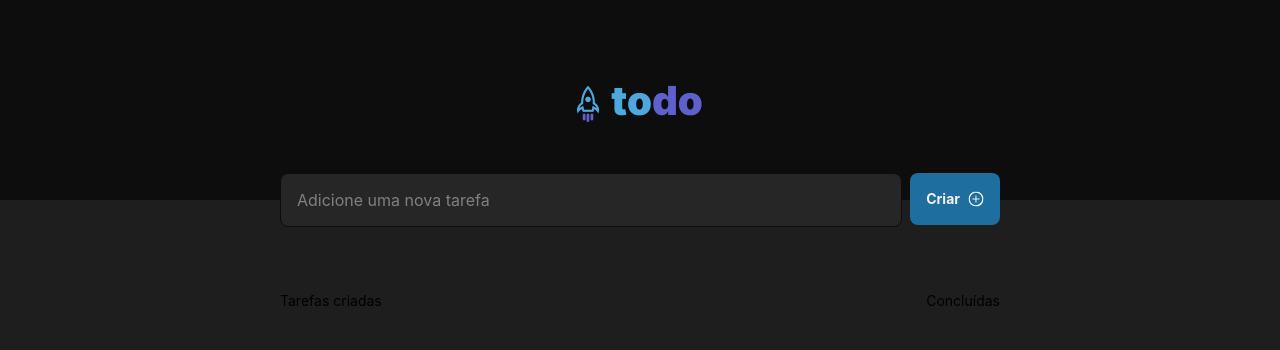
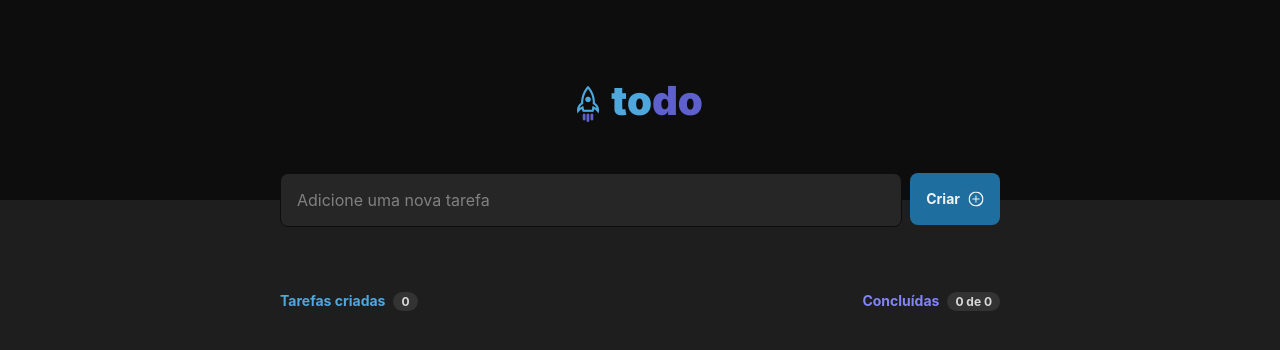
Before and after one commit to luizfvital/todo-list, a React (Vite) app: page / in a window 1280 px wide. Shown: the top 350 px of the page. Built offline with nearby package versions, Linux system fonts and the light colour scheme.

Commit message:
add status

```diff
--- a/src/App.tsx
+++ b/src/App.tsx
@@ -24,14 +24,25 @@ function App() {
     if (!tasks.length) {
       return;
     }
-    setTasks(
-      tasks.map((task) => {
-        return {
-          ...task,
-          isComplete: task.id === id && !task.isComplete,
-        };
-      })
-    );
+
+    const task = tasks.find((task) => task.id === id);
+
+    if (task) {
+      const newTask = {
+        ...task,
+        isComplete: task.isComplete ? false : true,
+      };
+
+      setTasks(
+        tasks.map((task) => {
+          if (task.id !== id) {
+            return task;
+          }
+
+          return newTask;
+        })
+      );
+    }
   };
 
   const handleOnDelete = (id: string) => {
@@ -75,8 +86,20 @@ function App() {
         </div>
 
         <div className={styles["app__status-container"]}>
-          <div>Tarefas criadas</div>
-          <div>Concluídas</div>
+          <div>
+            <span>Tarefas criadas</span>
+            <span>{tasks.length}</span>
+          </div>
+          <div>
+            <span>Concluídas</span>
+            <span>
+              {tasks.reduce(
+                (sum, current) => sum + (current.isComplete ? 1 : 0),
+                0
+              )}{" "}
+              de {tasks.length}
+            </span>
+          </div>
         </div>
 
         <div className={styles["app__tasks-container"]}>
--- a/src/app.module.css
+++ b/src/app.module.css
@@ -29,8 +29,25 @@
   display: flex;
   width: 100%;
   justify-content: space-between;
+  font-weight: bold;
+  margin-top: 64px;
 
-  margin-top: 64px;
+  color: var(--purple);
+
+  > div:first-child {
+    color: var(--blue);
+  }
+
+  span:not(:first-child) {
+    color: var(--gray-200);
+    font-size: var(--fontt-size-smallest);
+    background-color: var(--gray-400);
+
+    border-radius: 999px;
+
+    padding: 2px 8px;
+    margin-left: 8px;
+  }
 }
 
 .app__tasks-container {
```
